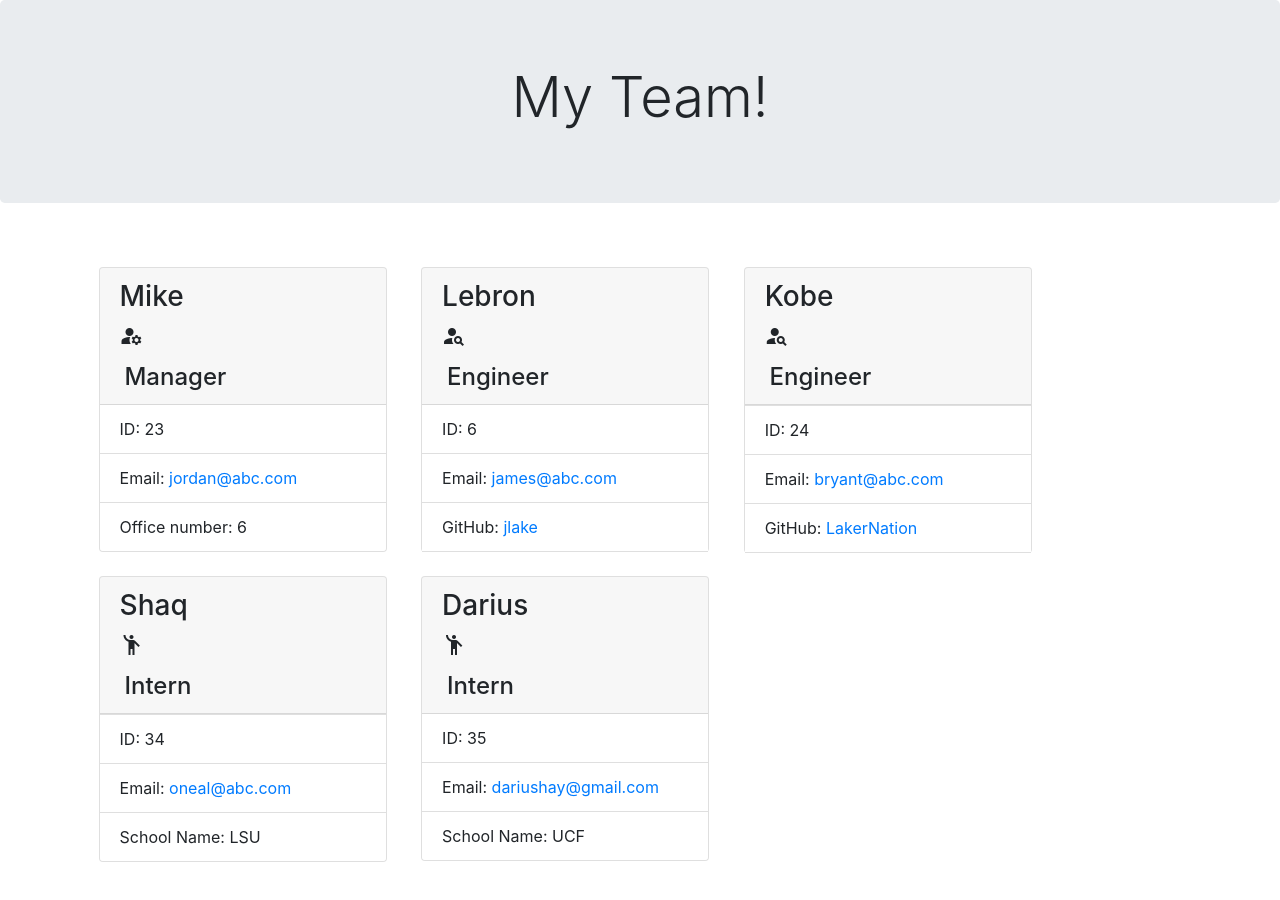
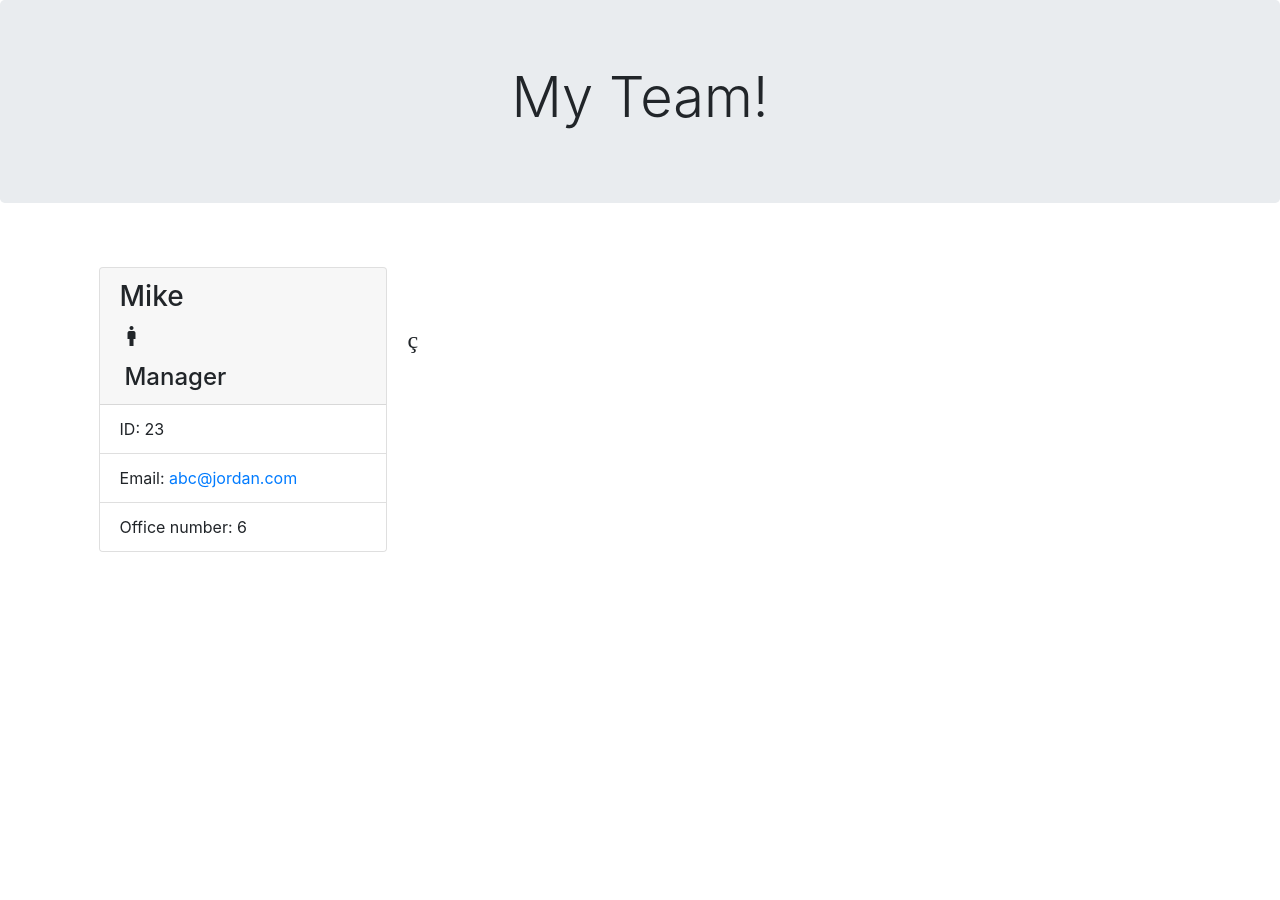
Before and after one commit to DariusHay/Team-Profile-Generator, a website with bundled scripts: page dist/index.html in a window 1280 px wide. After the commit the page ends 800 px from the top, so only its background shows below. Built offline with nearby package versions, Linux system fonts and the light colour scheme.

Commit message:
updated readme

```diff
--- a/dist/index.html
+++ b/dist/index.html
@@ -26,76 +26,20 @@
     <div id="manager">
             <div class="card" style="width: 18rem;">
                 <div class="card-header">
-                  <h3>Mike<h3>
+                  <h3>Mike <h3>
                   <span class="material-icons">
-                    manage_accounts
+                    manage_accountç
                     </span><h4>Manager<h4>
                 </div>
                 <ul class="list-group list-group-flush">
                   <li class="list-group-item">ID: 23</li>
-                  <li class="list-group-item">Email: <a target="blank_" class="mailto" href="mailto:jordan@abc.com">jordan@abc.com</a></li>
+                  <li class="list-group-item">Email: <a target="blank_" class="mailto" href="mailto:abc@jordan.com">abc@jordan.com</a></li>
                   <li class="list-group-item">Office number: 6</li>
                 </ul>
               </div>
         </div>
-    <div id="engineer">
-            <div class="card" style="width: 18rem;">
-                <div class="card-header">
-                  <h3>Lebron<h3>
-                  <span class="material-icons">
-                    person_search
-                    </span><h4>Engineer<h4>
-                </div>
-                <ul class="list-group list-group-flush">
-                  <li class="list-group-item">ID: 6</li>
-                  <li class="list-group-item">Email: <a target="blank_" class="mailto" href="mailto:james@abc.com">james@abc.com</a></li>
-                  <li class="list-group-item">GitHub: <a target="blank_" href="https://github.com/jlake">jlake<a></li>
-                </ul>
-              </div>
-        </div><div id="engineer">
-            <div class="card" style="width: 18rem;">
-                <div class="card-header">
-                  <h3>Kobe<h3>
-                  <span class="material-icons">
-                    person_search
-                    </span><h4>Engineer<h4>
-                </div>
-                <ul class="list-group list-group-flush">
-                  <li class="list-group-item">ID: 24</li>
-                  <li class="list-group-item">Email: <a target="blank_" class="mailto" href="mailto:bryant@abc.com">bryant@abc.com</a></li>
-                  <li class="list-group-item">GitHub: <a target="blank_" href="https://github.com/LakerNation">LakerNation<a></li>
-                </ul>
-              </div>
-        </div>
-    <div id="intern">
-        <div class="card" style="width: 18rem;">
-            <div class="card-header">
-              <h3>Shaq<h3>
-              <span class="material-icons">
-                emoji_people
-                </span><h4>Intern<h4>
-            </div>
-            <ul class="list-group list-group-flush">
-              <li class="list-group-item">ID: 34</li>
-              <li class="list-group-item">Email: <a target="blank_" class="mailto" href="mailto:oneal@abc.com">oneal@abc.com</a></li>
-              <li class="list-group-item">School Name: LSU</li>
-            </ul>
-          </div>
-    </div><div id="intern">
-        <div class="card" style="width: 18rem;">
-            <div class="card-header">
-              <h3>Darius<h3>
-              <span class="material-icons">
-                emoji_people
-                </span><h4>Intern<h4>
-            </div>
-            <ul class="list-group list-group-flush">
-              <li class="list-group-item">ID: 35</li>
-              <li class="list-group-item">Email: <a target="blank_" class="mailto" href="mailto:dariushay@gmail.com">dariushay@gmail.com</a></li>
-              <li class="list-group-item">School Name: UCF</li>
-            </ul>
-          </div>
-    </div>
+
+
     </div>
     <script type="text/javascript" src="https://cdnjs.cloudflare.com/ajax/libs/jquery/3.2.1/jquery.min.js"></script>
     <script type="text/javascript" src="https://cdnjs.cloudflare.com/ajax/libs/moment.js/2.24.0/moment.min.js"></script>
```
Also changed, not shown: README.md, 1 other file.
